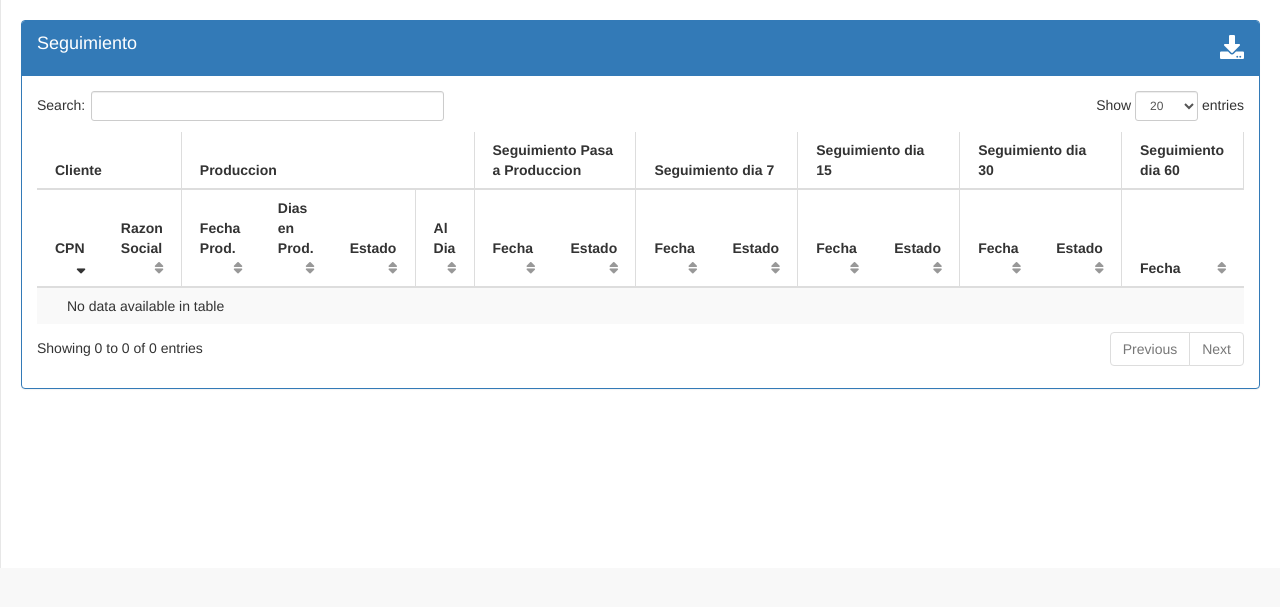
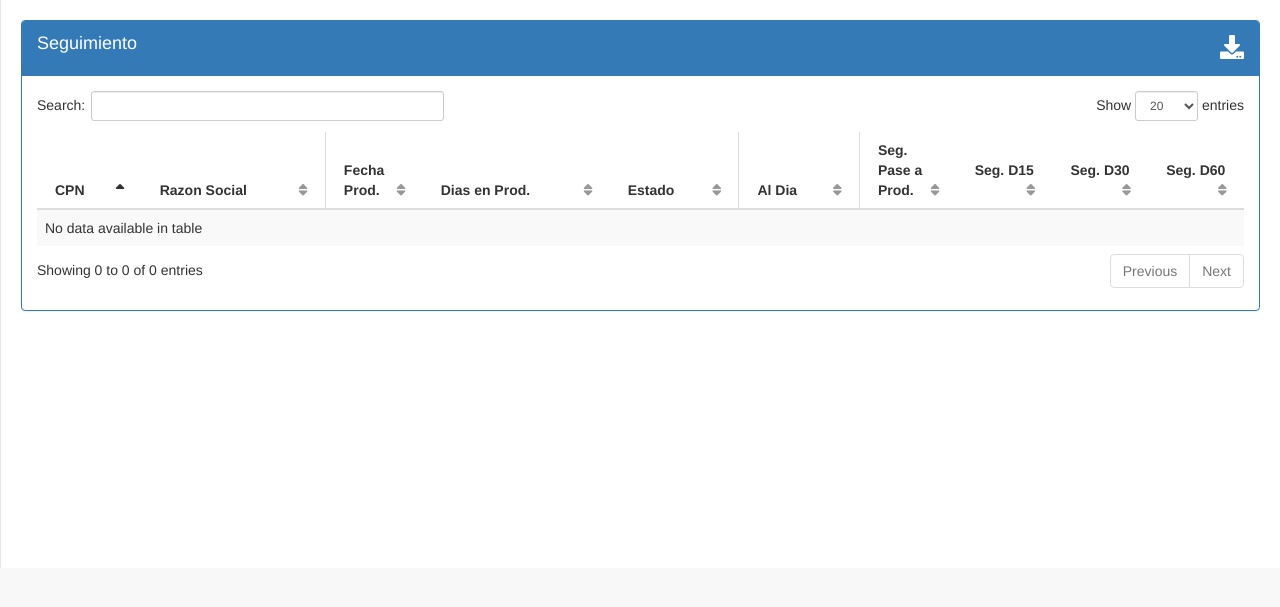
Before and after one commit to Rodolfo-Rodriguez/bsale_seguimiento, a Python web app: template app/templates/list_deal_prod.html in a window 1280 px wide. Shown: the part 51-658 px from the top of the page. Run offline with Jinja, Linux system fonts and the light colour scheme; the template is opened without the code that fills it, so the values that code supplies are empty; some libraries are stand-ins or nearby versions.

Commit message:
small fix

```diff
--- a/app/templates/list_deal_prod.html
+++ b/app/templates/list_deal_prod.html
@@ -45,25 +45,16 @@
          <table width="100%" class="table table-striped table-hover table-compact" id="dataTables">
           <thead>
             <tr>
-              <th colspan="2" class="table-border-right">Cliente</th>
-              <th colspan="4" class="table-border-right">Produccion</th>
-              <th colspan="2" class="table-border-right" align="center">Seguimiento Pasa a Produccion</th>
-              <th colspan="2" class="table-border-right" align="center">Seguimiento dia 7</th>
-              <th colspan="2" class="table-border-right" align="center">Seguimiento dia 15</th>
-              <th colspan="2" class="table-border-right" align="center">Seguimiento dia 30</th>
-              <th colspan="2" class="table-border-right" align="center">Seguimiento dia 60</th>
-            </tr>
-            <tr>
               <th>CPN</th>
               <th class="table-border-right">Razon Social</th>
               <th>Fecha Prod.</th>
-              <th>Dias en Prod.</th>
+              <th align="center">Dias en Prod.</th>
               <th class="table-border-right">Estado</th>
               <th class="table-border-right">Al Dia</th>
-              {% for idx in range(0,5) %}
-                <th>Fecha</th>
-                <th class="table-border-right">Estado</th>
-              {% endfor %}
+              <th>Seg. Pase a Prod.</th>
+              <th>Seg. D15</th>
+              <th>Seg. D30</th>
+              <th>Seg. D60</th>
 
             </tr>
           </thead>
@@ -74,8 +65,8 @@
 
               <td><a href="/deal/show/{{item.negocio_id}}">{{item.cpn}}</a></td>
               <td class="table-border-right"><a href="/deal/show/{{item.negocio_id}}">{{item.razon_social}}</a></td>
-              <td>{{item.fecha_pase_produccion}}</td>
-              <td>{{item.dias_prod()}}</td>
+              <td align="center">{{item.fecha_pase_produccion}}</td>
+              <td align="center">{{item.dias_prod()}}</td>
               <td class="table-border-right"><a href="/deal/add_filter?field=estado&op===&value={{item.estado}}">{{item.estado}}</a></td>
               {% if al_dia == 'NO' %}
                 <td class="text-danger table-border-right" align="center">{{al_dia}}</td>
@@ -87,19 +78,15 @@
 
                 {% if cp.realizado %}
                   <td class="text-success" align="center"><a href="/deal/checkpoint/edit/{{cp.id}}" class="text-green">{{cp.fecha}}</a></td>
-                  <td class="text-success table-border-right">{{cp.estado}}</td>
                 {% else %}
                   {% if cp.expirado() %}
                     {% if cp.fecha == ultima_fecha %}
                       <td align="center"><strong><a href="/deal/checkpoint/edit/{{cp.id}}">{{cp.fecha}}</a></strong></td>
-                      <td class="table-border-right" align="center"></td>
                     {% else %}
                       <td align="center"><a href="/deal/checkpoint/edit/{{cp.id}}" class="text-red">{{cp.fecha}}</a></td>
-                      <td class="table-border-right" align="center"></td>
                     {% endif %}
                   {% else %}
                     <td align="center" class="text-muted">{{cp.fecha}}</td>
-                    <td class="table-border-right"></td>
                   {% endif %}
                 {% endif %}
 
@@ -132,12 +119,11 @@
               searching: true,
               info: true,
               paging: true,
-              "order": [0, 'desc'],
               "pageLength": 20,
               "lengthChange": true,
               "lengthMenu": [ 20, 50, 100 ],
               "sDom": "<'row'<'col-lg-6'f><'col-lg-6'l>>t<'row'<'col-lg-6'i><'col-lg-6'p>>",
-              "columnDefs": [ { "width": "60px", "targets": [2,6,8,10,12,14] } ]
+              "columnDefs": [ { "width": "60px", "targets": [2,6,7,8,9] } ]
           });
           $('.dataTables_filter input').css({"width": "60%"});
       });
```
